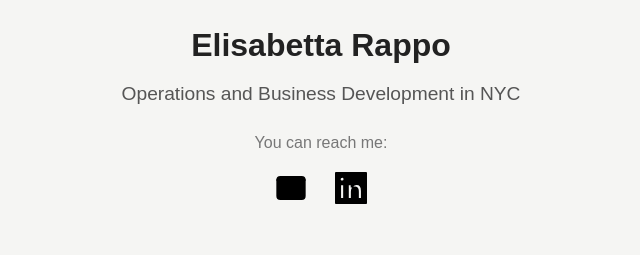
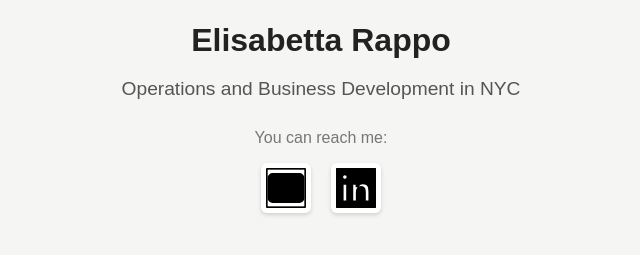
Before and after one commit to bettaNYC/betta_website, a plain HTML site: page index.html in a window 1280 px wide. Shown: the part 375-630 px from the top of the page, without its empty margins (319-959 px from the left). Drawn offline with Linux system fonts and the light colour scheme.

Commit message:
Update index.html
Social Icons

```diff
--- a/index.html
+++ b/index.html
@@ -64,16 +64,17 @@
             margin: 1em 0;
         }
         .social-icon {
-    width: 32px;
-    height: 32px;
-    fill: #000000; /* Solid black color */
-    stroke: #000000; /* Bold black border */
+            width: 40px;
+            height: 40px;
+            fill: #000000; /* Solid black icon */
+            stroke: #000000; /* Black border */
             stroke-width: 2;
-    border-radius: 5px; /* Optional: adds slight rounding */
-    padding: 4px; /* Gives space inside */
+            padding: 5px; /* Spacing for a cleaner look */
+            border-radius: 6px; /* Slight rounded edges */
+            background-color: #ffffff; /* White background inside */
+            box-shadow: 0 2px 4px rgba(0, 0, 0, 0.15); /* Light shadow */
             transition: transform 0.3s ease, stroke 0.3s ease;
         }
-
         .social-icon:hover {
             transform: scale(1.1);
             stroke: #555555; /* Softer border on hover */
@@ -88,13 +89,15 @@
         <p class="contact-text">You can reach me:</p>
         <div class="social-links">
             <a href="mailto:rappo.elisabetta@gmail.com" title="Email">
-                <svg class="social-icon" viewBox="0 0 24 24" fill="none" stroke="currentColor" stroke-width="2" stroke-linecap="round" stroke-linejoin="round">
-                    <path d="M4 4h16c1.1 0 2 .9 2 2v12c0 1.1-.9 2-2 2H4c-1.1 0-2-.9-2-2V6c0-1.1.9-2 2-2z"/>
+                <svg class="social-icon" viewBox="0 0 24 24" xmlns="http://www.w3.org/2000/svg">
+                    <rect width="24" height="24" fill="none"/>
+                    <path d="M2 6c0-1.1.9-2 2-2h16c1.1 0 2 .9 2 2v12c0 1.1-.9 2-2 2H4c-1.1 0-2-.9-2-2V6z"/>
                     <polyline points="22,6 12,13 2,6"/>
                 </svg>
             </a>
             <a href="https://www.linkedin.com/in/elisabetta-rappo/" title="LinkedIn">
-                <svg class="social-icon" viewBox="0 0 24 24" fill="currentColor">
+                <svg class="social-icon" viewBox="0 0 24 24" xmlns="http://www.w3.org/2000/svg">
+                    <rect width="24" height="24" fill="none"/>
                     <path d="M20.447 20.452h-3.554v-5.569c0-1.328-.027-3.037-1.852-3.037-1.853 0-2.136 1.445-2.136 2.939v5.667H9.351V9h3.414v1.561h.046c.477-.9 1.637-1.85 3.37-1.85 3.601 0 4.267 2.37 4.267 5.455v6.286zM5.337 7.433c-1.144 0-2.063-.926-2.063-2.065 0-1.138.92-2.063 2.063-2.063 1.14 0 2.064.925 2.064 2.063 0 1.139-.925 2.065-2.064 2.065zm1.782 13.019H3.555V9h3.564v11.452zM22.225 0H1.771C.792 0 0 .774 0 1.729v20.542C0 23.227.792 24 1.771 24h20.451C23.2 24 24 23.227 24 22.271V1.729C24 .774 23.2 0 22.222 0h.003z"/>
                 </svg>
             </a>
```
Lines whose indentation alone changed are shown as unchanged.
